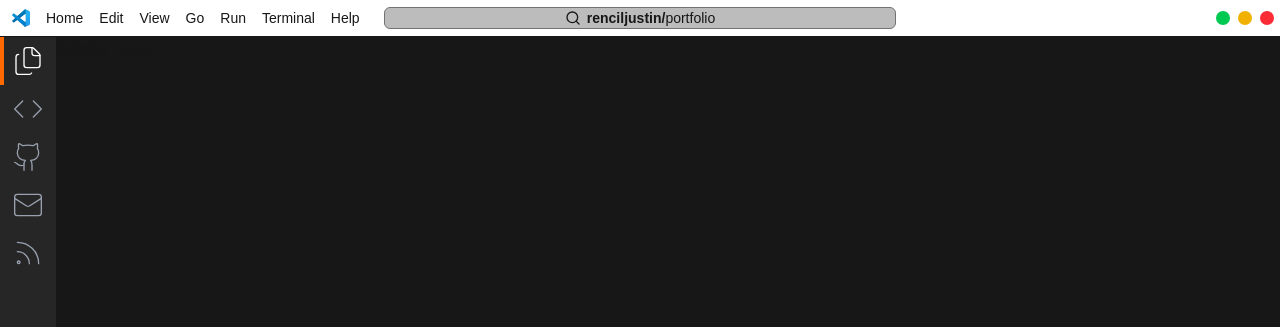
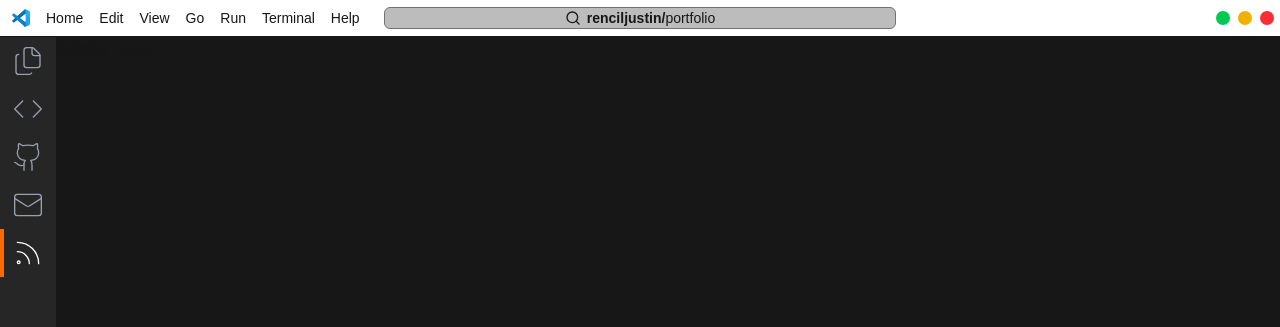
Before and after one commit to renciljustin/portfolio, a Next.js app: page /articles in a window 1280 px wide. Shown: the top 327 px of the page. Built offline with nearby package versions, Linux system fonts and the light colour scheme.

Commit message:
fix selected menu indicator ui

```diff
--- a/components/sidebar-menu.tsx
+++ b/components/sidebar-menu.tsx
@@ -1,7 +1,8 @@
 'use client';
 
 import Link from 'next/link';
-import React, { useState } from 'react';
+import React from 'react';
+import { usePathname } from 'next/navigation';
 import { Files, Mail, Code, Github, Rss, CircleUserRound, Settings, LucideProps } from 'lucide-react';
 
 interface NavItem {
@@ -15,13 +16,13 @@ const items: NavItem[] = [
   { pos: 'top', label: 'Projects', icon: Code, href: '/projects' },
   { pos: 'top', label: 'Github', icon: Github, href: '/github' },
   { pos: 'top', label: 'Contact', icon: Mail, href: '/contact' },
-  { pos: 'top', label: 'Blog', icon: Rss, href: '/blog' },
+  { pos: 'top', label: 'Articles', icon: Rss, href: '/articles' },
   { pos: 'bot', label: 'Account', icon: CircleUserRound, href: '/about' },
   { pos: 'bot', label: 'Settings', icon: Settings, href: '/settings' },
 ];
 
 const SideBarMenu = () => {
-  const [selected, setSelected] = useState('Home'); // default selected
+  const pathname = usePathname();
 
   return (
     <div className="flex flex-col items-center justify-between h-full">
@@ -29,19 +30,14 @@ const SideBarMenu = () => {
         {items
           .filter((item) => item.pos === 'top')
           .map((item) => {
-            const isActive = selected === item.label;
+            const isActive = pathname === item.href;
 
             return (
-              <Link
-                key={item.label}
-                href={item.href}
-                onClick={() => setSelected(item.label)}
-                className="relative w-full flex justify-center">
+              <Link key={item.label} href={item.href} className="relative w-full flex justify-center">
                 <div
                   className={`relative py-2 px-3 cursor-pointer transition-colors ${
                     isActive ? 'text-white' : 'text-gray-400 hover:text-gray-200'
                   }`}>
-                  {/* Vertical line indicator */}
                   {isActive && <div className="absolute left-0 top-1/2 -translate-y-1/2 w-1 h-12 bg-orange-500" />}
                   <item.icon strokeWidth={1} className="size-8" />
                 </div>
@@ -53,19 +49,14 @@ const SideBarMenu = () => {
         {items
           .filter((item) => item.pos === 'bot')
           .map((item) => {
-            const isActive = selected === item.label;
+            const isActive = pathname === item.href;
 
             return (
-              <Link
-                key={item.label}
-                href={item.href}
-                onClick={() => setSelected(item.label)}
-                className="relative w-full flex justify-center">
+              <Link key={item.label} href={item.href} className="relative w-full flex justify-center">
                 <div
                   className={`relative py-2 px-3 cursor-pointer transition-colors ${
                     isActive ? 'text-white' : 'text-gray-400 hover:text-gray-200'
                   }`}>
-                  {/* Vertical line indicator */}
                   {isActive && <div className="absolute left-0 top-1/2 -translate-y-1/2 w-1 h-12 bg-orange-500" />}
                   <item.icon strokeWidth={1} className="size-8" />
                 </div>
```
